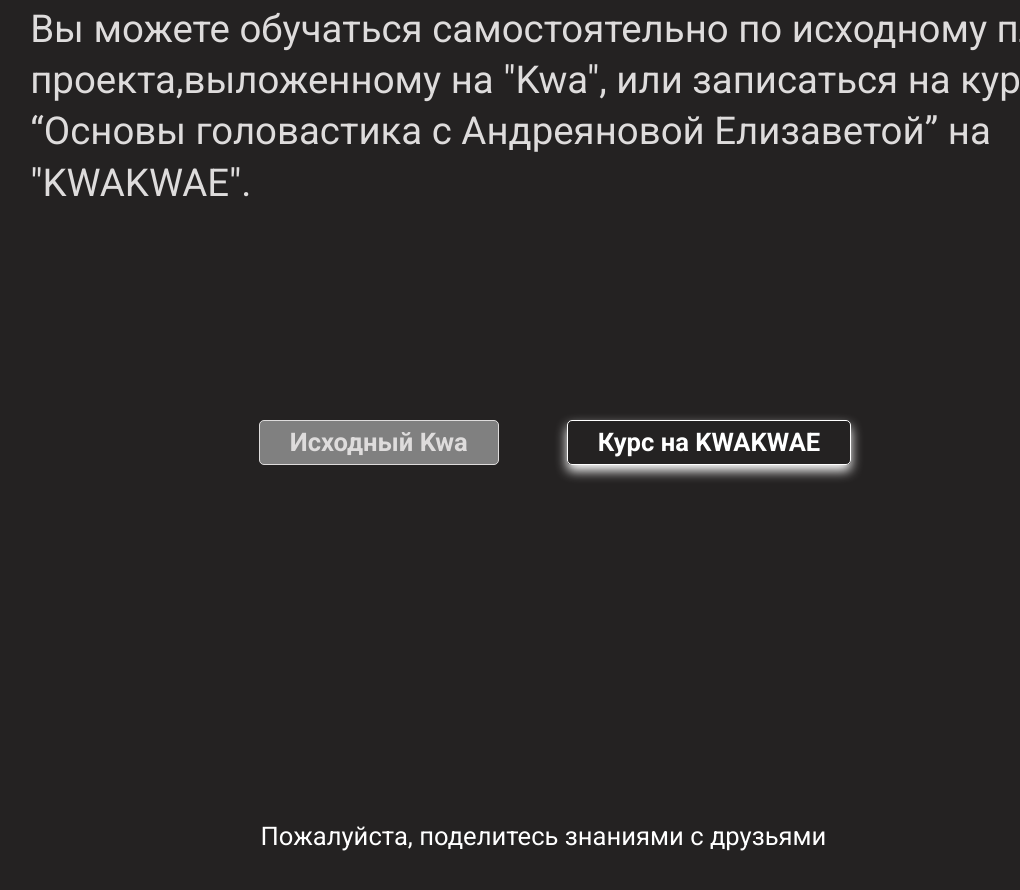
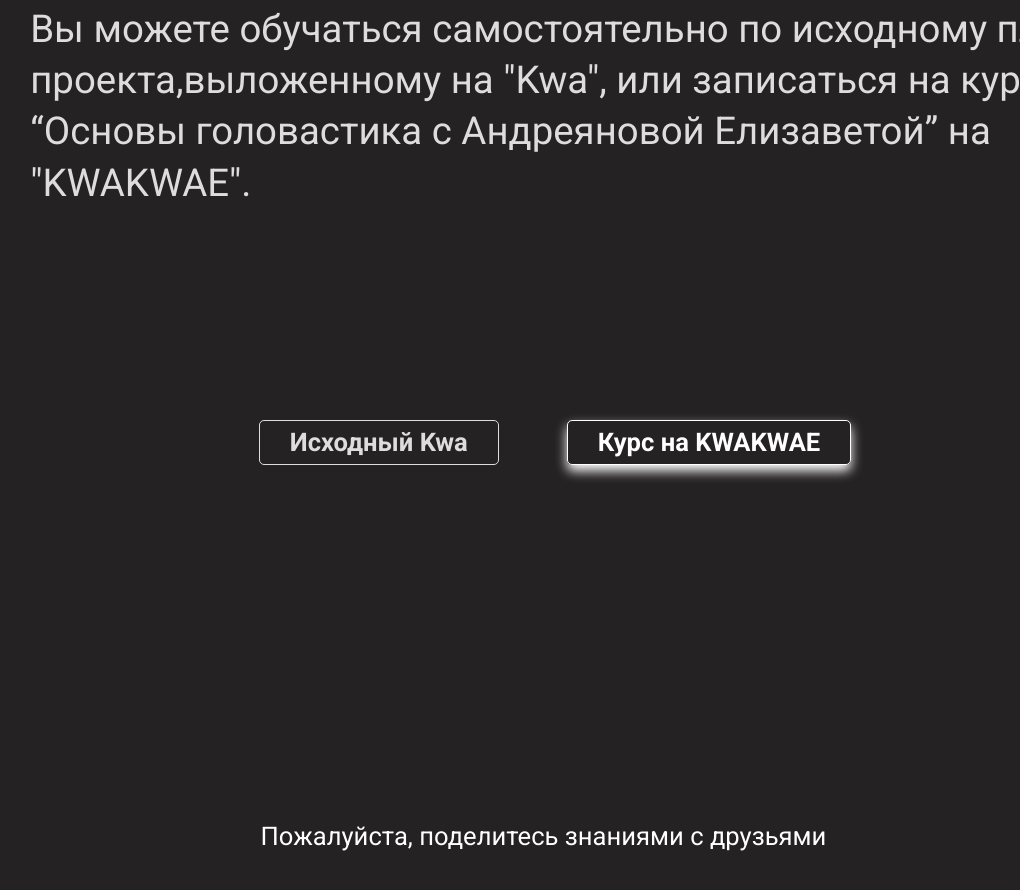
Before and after one commit to eliseais/lending, a plain HTML site: page index.html in a window 1280 px wide. Shown: the part 5442-6332 px from the top of the page, without its empty margins (85-1105 px from the left). Drawn offline with Linux system fonts and the light colour scheme.

Commit message:
Add files via upload

```diff
--- a/styles/layout.css
+++ b/styles/layout.css
@@ -181,7 +181,7 @@ header
     border-width: 1px;
     border-style: solid;
     border-radius: 5px;
-    background: grey;
+    background: #242222;
 
     font-size: 2vw;
     font-weight: 700;
```
